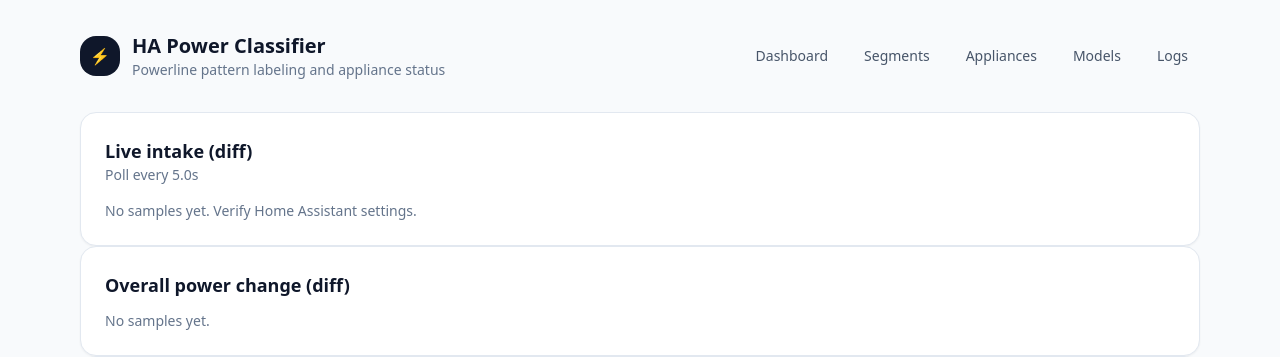
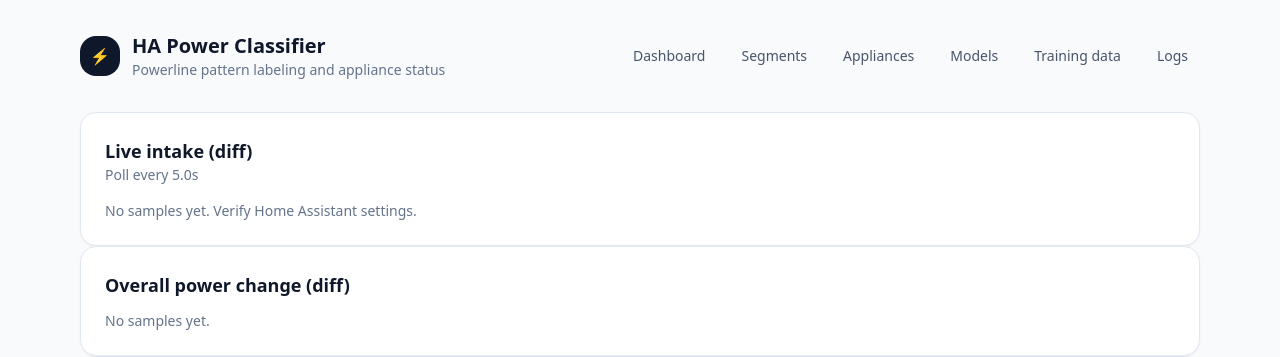
Before and after one commit to jonasneustock/hass_power_classifier, a FastAPI app: page / in a window 1280 px wide. Shown: the top 357 px of the page. Run offline with FastAPI, Linux system fonts and the light colour scheme; parts of the project's set-up code (start-up, migrations or seed data) failed here and were passed over; some libraries are stand-ins or nearby versions.

Commit message:
Added link to training:data page.

```diff
--- a/app/templates/layout.html
+++ b/app/templates/layout.html
@@ -23,6 +23,7 @@
           <a class="rounded-lg px-3 py-2 hover:bg-slate-100" href="/segments">Segments</a>
           <a class="rounded-lg px-3 py-2 hover:bg-slate-100" href="/appliances">Appliances</a>
           <a class="rounded-lg px-3 py-2 hover:bg-slate-100" href="/models">Models</a>
+          <a class="rounded-lg px-3 py-2 hover:bg-slate-100" href="/training-data">Training data</a>
           <a class="rounded-lg px-3 py-2 hover:bg-slate-100" href="/logs">Logs</a>
         </nav>
       </header>
```
